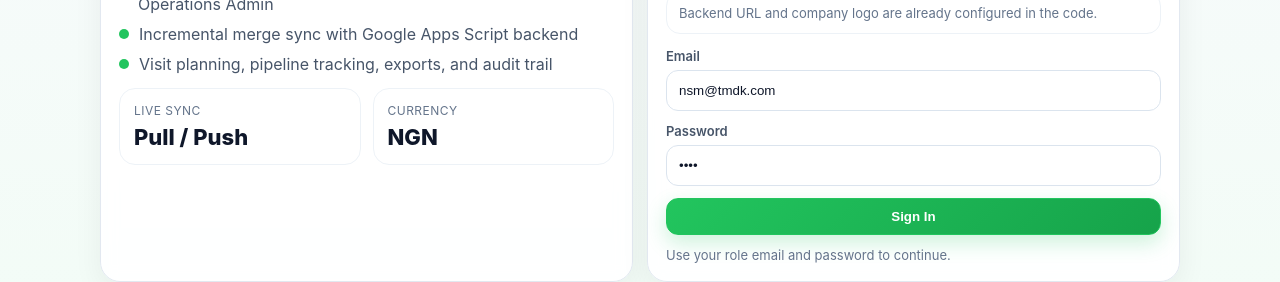
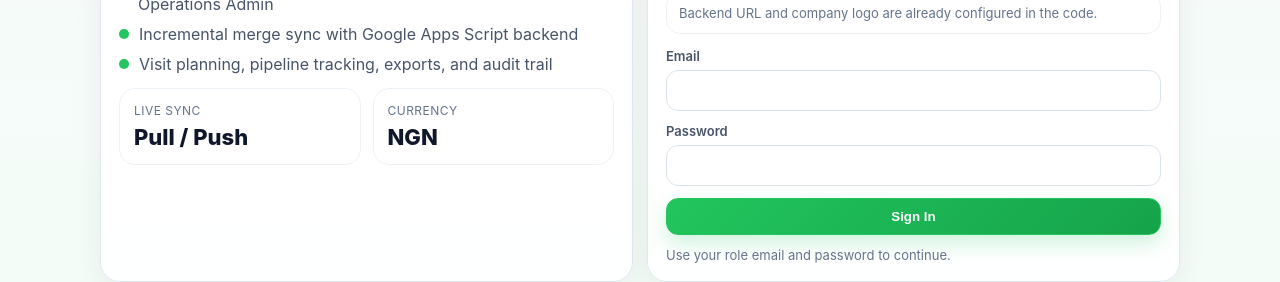
Before and after one commit to UnekuB/tmdk-sales-force, a React (Vite) app: page / in a window 1280 px wide. Shown: the part 262-544 px from the top of the page. Built offline with nearby package versions, Linux system fonts and the light colour scheme.

Commit message:
Remove default login placeholders

```diff
--- a/src/App.jsx
+++ b/src/App.jsx
@@ -486,8 +486,8 @@ function LogoBlock({ logoUrl, compact = false }) {
 }
 
 function LoginScreen({ settings, setSettings, onLogin }) {
-  const [email, setEmail] = useState("nsm@tmdk.com");
-  const [password, setPassword] = useState("1234");
+  const [email, setEmail] = useState("");
+  const [password, setPassword] = useState("");
   const [status, setStatus] = useState("");
   const [loading, setLoading] = useState(false);
   return (
```
